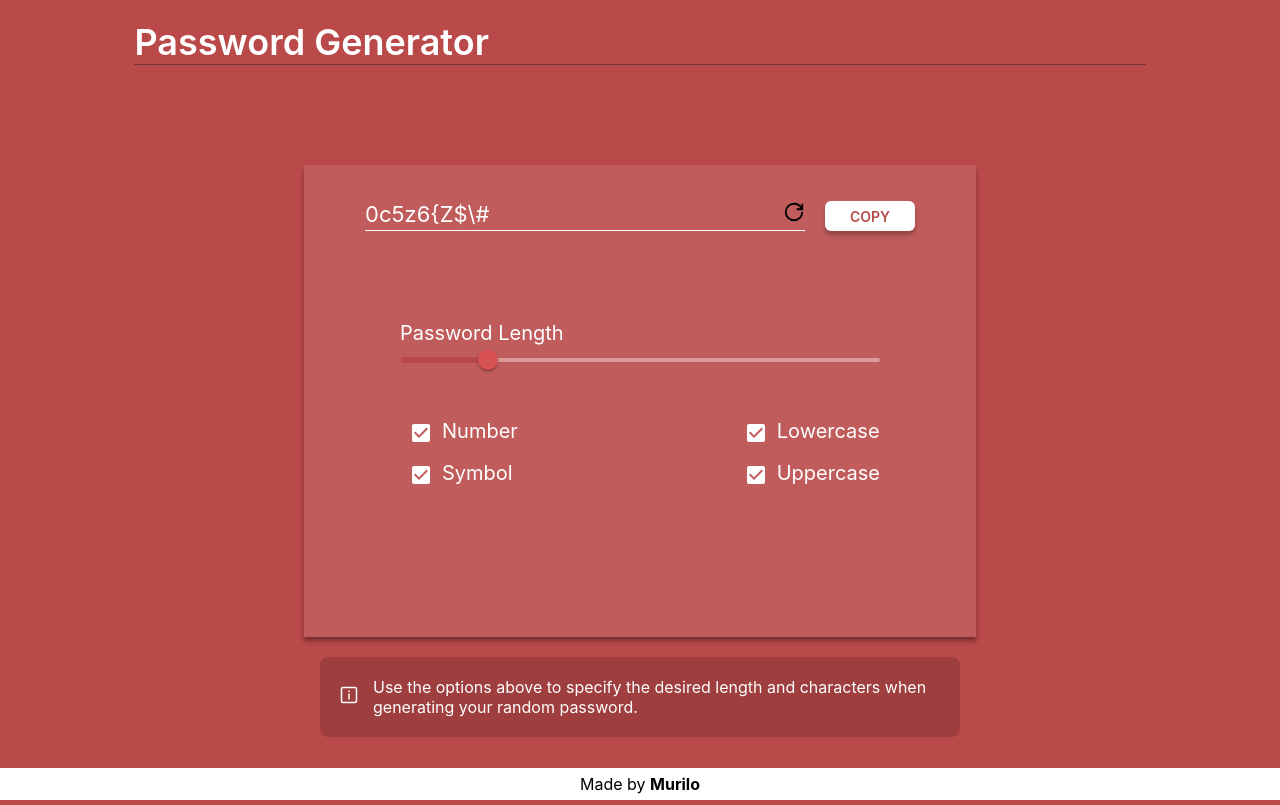
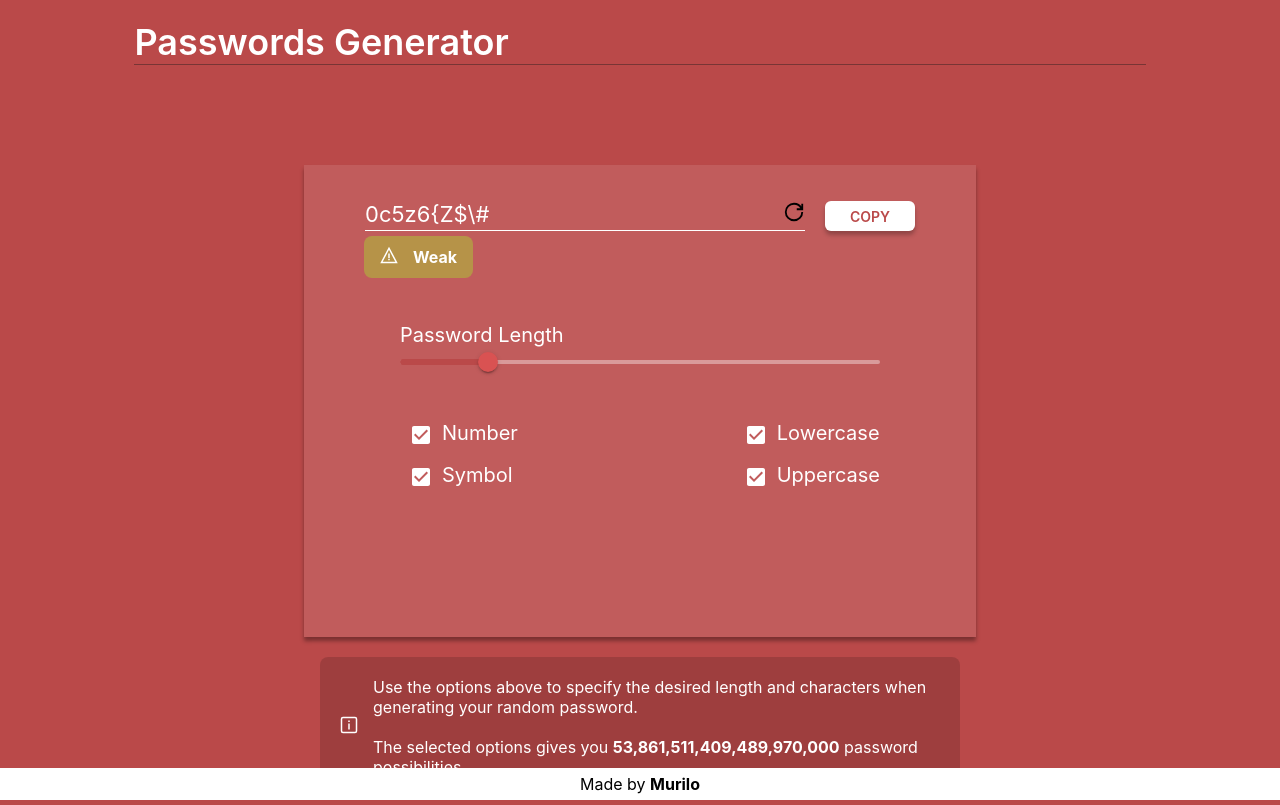
Before and after one commit to Murilo-Luciano/password-generator, a Next.js app: page / in a window 1280 px wide. Built offline with nearby package versions, Linux system fonts and the light colour scheme.

Commit message:
Adding password strength display

```diff
--- a/pages/api/hello.ts
+++ /dev/null
@@ -1,13 +0,0 @@
-// Next.js API route support: https://nextjs.org/docs/api-routes/introduction
-import type { NextApiRequest, NextApiResponse } from 'next'
-
-type Data = {
-  name: string
-}
-
-export default function handler(
-  req: NextApiRequest,
-  res: NextApiResponse<Data>
-) {
-  res.status(200).json({ name: 'John Doe' })
-}
--- a/pages/api/passwordGenerator.ts
+++ b/pages/api/passwordGenerator.ts
@@ -90,6 +90,26 @@ function getRandomOnRange(max: number, min: number) {
   return Math.floor(Math.random() * (max - min) + min);
 }
 
+function calculatePasswordPossibilities(
+  length: number,
+  options: PasswordOptionProps = initialOptions
+): number {
+  const charCodePossibilities = handleOptions(range(33, 126), options);
+  return Math.pow(charCodePossibilities.length, length);
+}
+
+function calculatePasswordStrength(possibilities: number) {
+  const WEAK_LIMIT = 146830437604321;
+  const STRONG_LIMIT = 4.7592031481425336e23;
+  const VERY_STRONG_LIMIT = 2.9010624113146183e39;
+
+  if (possibilities > VERY_STRONG_LIMIT) return "veryStrong";
+  if (possibilities > STRONG_LIMIT) return "strong";
+  if (possibilities < WEAK_LIMIT) return "veryWeak";
+
+  return "weak";
+}
+
 export default function handler(req: NextApiRequest, res: NextApiResponse) {
   if (req.method == "GET") {
     const { length, hasUppercase, hasLowercase, hasNumber, hasSymbol } =
@@ -112,10 +132,12 @@ export default function handler(req: NextApiRequest, res: NextApiResponse) {
       return;
     }
     const password = passwordGenerator(_.toInteger(length), options);
+    const possibilities = calculatePasswordPossibilities(
+      _.toInteger(length),
+      options
+    );
+    const strength = calculatePasswordStrength(possibilities);
 
-    res.status(200).json({ password });
+    res.status(200).json({ password, possibilities, strength });
   }
 }
-
-// http://localhost:3000/api/passwordGenerator?teste=true
-// http://localhost:3000/api/passwordGenerator?length=10&hasUppercase=true&hasLowercase=true&hasNumber=true&hasSymbol=true
--- a/pages/index.tsx
+++ b/pages/index.tsx
@@ -1,7 +1,13 @@
 import { Checkbox, Slider } from "@mui/material";
 import React, { useEffect, useState } from "react";
 import { IconContext } from "react-icons";
-import { GrRefresh, GrStatusInfo } from "react-icons/gr";
+import {
+  GrRefresh,
+  GrStatusInfo,
+  GrValidate,
+  GrClear,
+  GrAlert,
+} from "react-icons/gr";
 
 export default function Home() {
   const [passwordLength, setPasswordLength] = useState(10);
@@ -10,14 +16,20 @@ export default function Home() {
   const [hasLowercase, setHasLowercase] = useState(true);
   const [hasUppercase, setHasUppercase] = useState(true);
   const [refresh, setRefresh] = useState(false);
-  const [password, setPassword] = useState();
+  const [password, setPassword] = useState("");
+  const [passwordPossibilities, setPasswordPossibilities] = useState();
+  const [passwordStrength, setPasswordStrength] = useState("");
 
   const getPassword = async () => {
-    const res = await fetch(
-      `/api/passwordGenerator?length=${passwordLength}&hasNumber=${hasNumber}&hasSymbol=${hasSymbol}&hasLowercase=${hasLowercase}&hasUppercase=${hasUppercase}`
-    );
+    const res = await (
+      await fetch(
+        `/api/passwordGenerator?length=${passwordLength}&hasNumber=${hasNumber}&hasSymbol=${hasSymbol}&hasLowercase=${hasLowercase}&hasUppercase=${hasUppercase}`
+      )
+    ).json();
 
-    setPassword((await res.json()).password);
+    setPassword(res.password);
+    setPasswordPossibilities(res.possibilities);
+    setPasswordStrength(res.strength);
   };
 
   useEffect(() => {
@@ -32,9 +44,50 @@ export default function Home() {
     refresh,
   ]);
 
+  const StrengthDisplay = () => {
+    if (passwordStrength == "veryStrong")
+      return (
+        <div className="strengthDescription strengthDescriptionVeryStrong">
+          <div>
+            <GrValidate className="infoIcon" />
+          </div>
+          Very Strong
+        </div>
+      );
+
+    if (passwordStrength == "strong")
+      return (
+        <div className="strengthDescription strengthDescriptionStrong">
+          <div>
+            <GrValidate className="infoIcon" />
+          </div>
+          Strong
+        </div>
+      );
+
+    if (passwordStrength == "veryWeak")
+      return (
+        <div className="strengthDescription strengthDescriptionVeryWeak">
+          <div>
+            <GrClear className="infoIcon" />
+          </div>
+          Very weak
+        </div>
+      );
+
+    return (
+      <div className="strengthDescription strengthDescriptionWeak">
+        <div>
+          <GrAlert className="infoIcon" />
+        </div>
+        Weak
+      </div>
+    );
+  };
+
   return (
     <>
-      <div className="header">Password Generator</div>
+      <div className="header">Passwords Generator</div>
       <div className="contentContainer">
         <div className="passwordDisplayContainer">
           <div className="passwordTextField">
@@ -50,6 +103,9 @@ export default function Home() {
             COPY
           </div>
         </div>
+
+        <StrengthDisplay />
+
         <div className="passwordOptionsContainer">
           Password Length
           <Slider
@@ -132,8 +188,19 @@ export default function Home() {
         <div>
           <GrStatusInfo className="infoIcon" />
         </div>
-        Use the options above to specify the desired length and characters when
-        generating your random password.
+        <div>
+          Use the options above to specify the desired length and characters
+          when generating your random password.
+          <br />
+          <br />
+          The selected options gives you{" "}
+          <strong>
+            {(passwordPossibilities as any as number)?.toString().includes("e+")
+              ? passwordPossibilities
+              : (passwordPossibilities as any as number)?.toLocaleString()}
+          </strong>{" "}
+          password possibilities.
+        </div>
       </div>
       <div className="footer">
         Made by&nbsp;
--- a/styles/Home.css
+++ b/styles/Home.css
@@ -69,7 +69,7 @@
 }
 
 .passwordOptionsContainer {
-  margin-top: 90px;
+  margin-top: 45px;
   width: 80%;
   height: 130;
   font-size: 20px;
@@ -92,6 +92,35 @@
   padding: 20px;
   background-color: rgb(0, 0, 0, 0.15);
   border-radius: 8px;
+}
+
+.strengthDescription {
+  align-self: flex-start;
+  display: flex;
+  flex-direction: row;
+  align-items: center;
+  height: 10px;
+  margin-top: 5px;
+  margin-left: 24px;
+  padding: 16px;
+  border-radius: 8px;
+  font-weight: bold;
+}
+
+.strengthDescriptionVeryStrong {
+  background-color: rgba(62, 139, 177, 0.65);
+}
+
+.strengthDescriptionStrong {
+  background-color: rgba(62, 177, 72, 0.65);
+}
+
+.strengthDescriptionVeryWeak {
+  background-color: rgba(177, 62, 62, 0.65);
+}
+
+.strengthDescriptionWeak {
+  background-color: rgba(177, 177, 62, 0.65);
 }
 
 .infoIcon {
```
